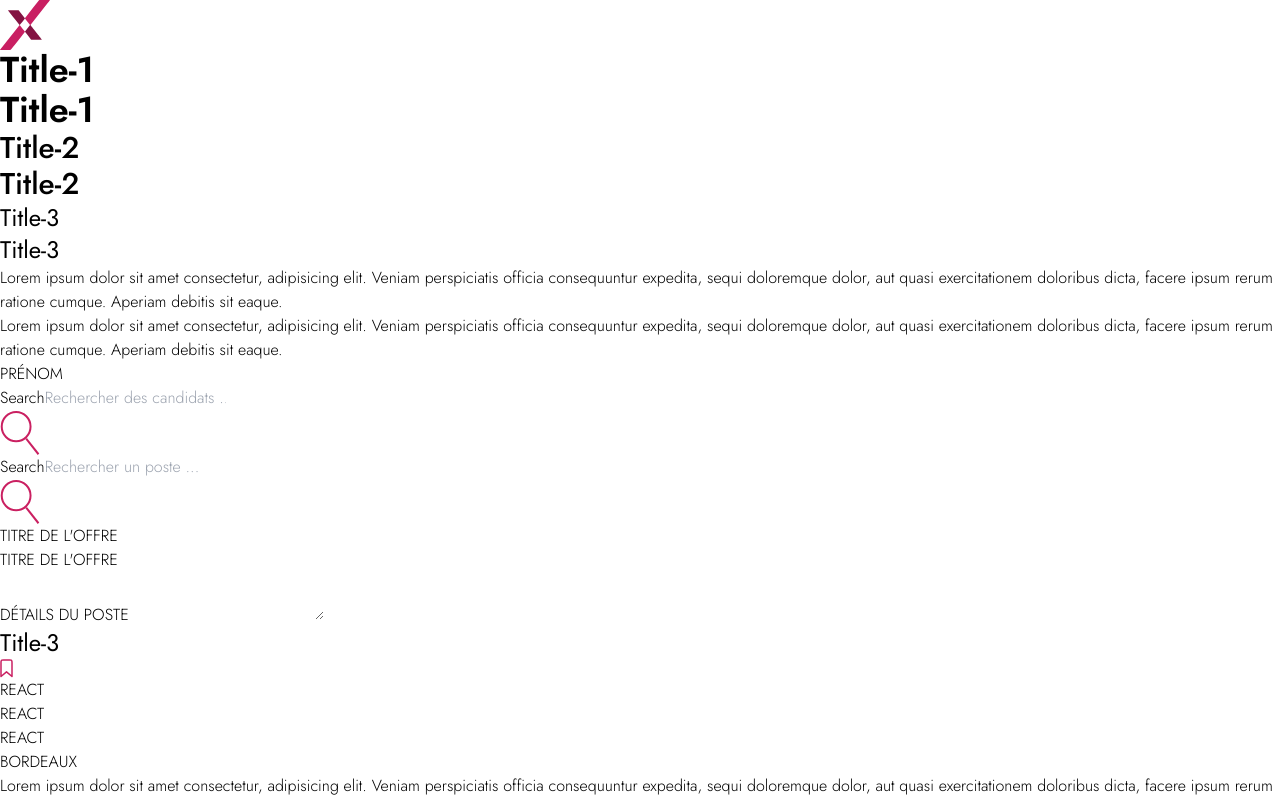
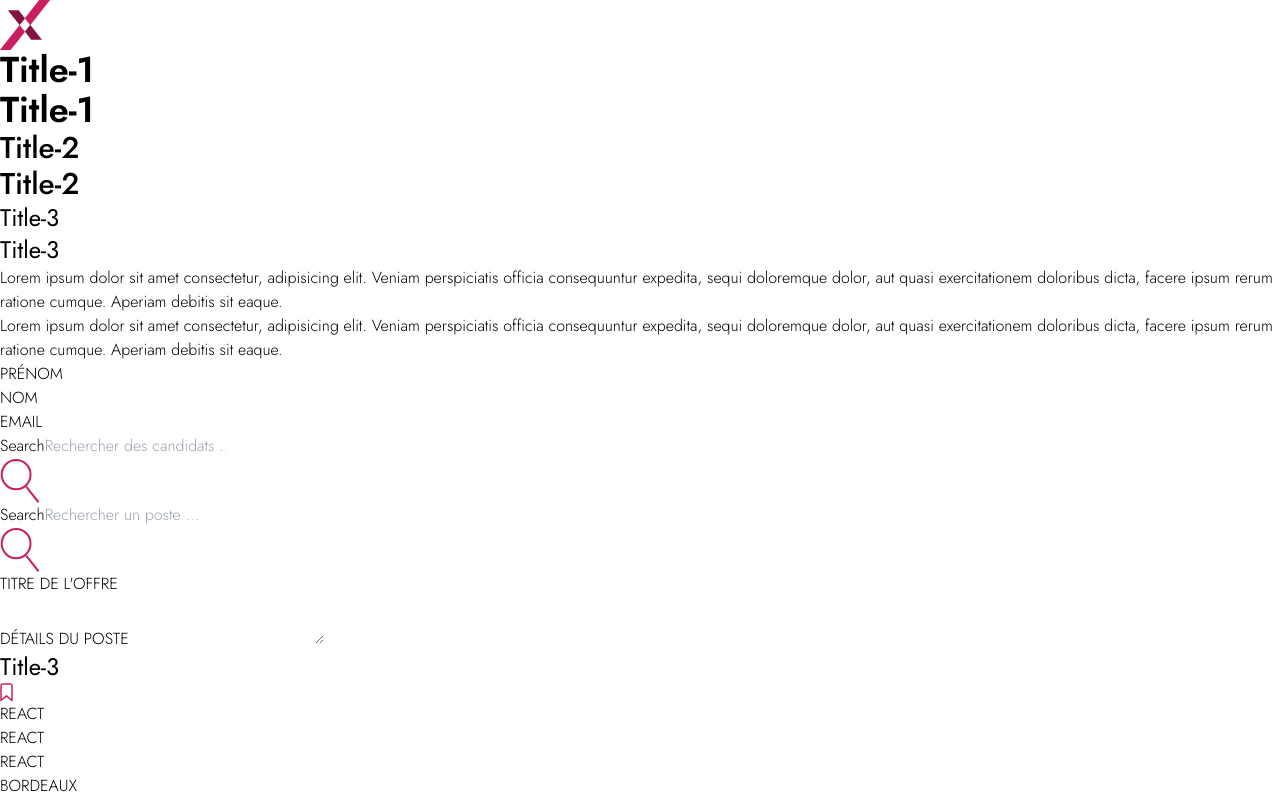
Before and after one commit to WildCodeSchool-2024-02/JS-bdx-0224-P3-Externatic, a React (Vite) app in the folder client/: page / in a window 1280 px wide. Shown: the top 800 px of the page. Built offline with nearby package versions, Linux system fonts and the light colour scheme.

Commit message:
add FormInputCandidat

```diff
--- a/client/src/components/atomic/Atomic.jsx
+++ b/client/src/components/atomic/Atomic.jsx
@@ -1,5 +1,6 @@
 import SearchInputCandidat from "./inputCandidat/searchInput/SearchInputCandidat";
 import SearchInputConsultant from "./inputConsultant/searchInput/SearchInputConsultant";
+import FormInputCandidat from "./inputCandidat/formCandidat/FormInputCandidat";
 import FormInputConsultant from "./inputConsultant/formConsultant/FormInputConsultant";
 import ButtonOffer from "./buttons/ButtonOffer";
 import Tag from "./tag/Tag";
@@ -63,20 +64,13 @@ export default function Atomic() {
         {/* END */}
 
         {/* INPUT */}
-        <hgroup className="border border-[var(--primary-color)] rounded-md shadow-lg shadow-slate-300 min-h-44 p-4 mb-4 flex flex-col gap-4 items-center">
-          <div className=" w-72 flex flex-col gap-4 max-sm:w-64">
-            <label
-              className="text-[var(--primary-color)] font-medium max-md:text-sm max-md:font-normal"
-              htmlFor="champ"
-            >
-              PRÉNOM
-            </label>
-            <input
-              className="  h-10 border-2 outline-[var(--primary-color)] rounded-s"
-              id="champ"
-              type="text"
-            />
-          </div>
+        <section className="border border-[var(--primary-color)] rounded-md shadow-lg shadow-slate-300 min-h-44 p-4 mb-4 flex flex-col gap-4 items-center">
+
+          <form>
+            <FormInputCandidat id="champPrenom" label="PRÉNOM" type="text" />
+            <FormInputCandidat id="champNom" label="NOM" type="text" />
+            <FormInputCandidat id="champEmail" label="EMAIL" type="email" />
+          </form>
           <form>
             <SearchInputConsultant
               id="searchCandidate"
@@ -90,32 +84,19 @@ export default function Atomic() {
               iconSrc="./src/assets/images/ICONSEARCH.svg"
             />
           </form>
-          <div className="w-[34rem] flex flex-col gap-4 max-sm:w-64 max-md:w-96">
-            <label
-              className="text-[var(--primary-color)] font-medium max-md:text-sm max-md:font-normal"
-              htmlFor="champ"
-            >
-              TITRE DE L'OFFRE
-            </label>
-            <input
-              className=" h-12 border-2 outline-[var(--primary-color)] rounded-s "
-              id="champ"
-              type="text"
-            />
-          </div>
-          <form>
+          <form >
             <FormInputConsultant
-              id="champ1"
+              id="champOffre"
               label="TITRE DE L'OFFRE"
               type="text"
             />
             <FormInputConsultant
-              id="champ2"
+              id="champPoste"
               label="DÉTAILS DU POSTE"
               type="textarea"
             />
           </form>
-        </hgroup>
+        </section>
         {/* END */}
 
         {/* CARD */}
@@ -126,7 +107,7 @@ export default function Atomic() {
         {/* END */}
 
         {/* CTA / SKILL / DISPONIBILITÉ */}
-        <hgroup className="border border-[var(--primary-color)] rounded-md shadow-lg shadow-slate-300 min-h-44 p-4 mb-4 flex flex-wrap gap-4 items-center">
+        <section className="border border-[var(--primary-color)] rounded-md shadow-lg shadow-slate-300 min-h-44 p-4 mb-4 flex flex-wrap gap-4 items-center">
           <ButtonOffer />
           <Tag tag="REACT " />
           <TagNotSelect tag="JAVA" />
@@ -167,7 +148,7 @@ export default function Atomic() {
           <BigCheckBox />
           <ButtonPostuler />
           <ButtonDelete />
-        </hgroup>
+        </section>
         {/* END */}
       </main>
       {/* LOGO SVG */}
--- /dev/null
+++ b/client/src/components/atomic/inputCandidat/formCandidat/FormInputCandidat.jsx
@@ -0,0 +1,22 @@
+import PropTypes from "prop-types";
+
+export default function FormInputCandidat({ id, label, type }) {
+  return (
+    <section className="w-72 flex flex-col mb-4 gap-4 max-sm:w-64">
+      <label className="text-[var(--primary-color)] font-medium max-md:text-sm max-md:font-normal" htmlFor={id}>
+        {label}
+      </label>
+      <input
+        className=" h-10 border-2 outline-[var(--primary-color)] rounded-s"
+        id={id}
+        type={type}
+      />
+    </section>
+  );
+}
+
+FormInputCandidat.propTypes = {
+  id: PropTypes.string.isRequired,
+  label: PropTypes.string.isRequired,
+  type: PropTypes.string.isRequired,
+};
--- a/client/src/components/atomic/inputConsultant/formConsultant/FormInputConsultant.jsx
+++ b/client/src/components/atomic/inputConsultant/formConsultant/FormInputConsultant.jsx
@@ -2,7 +2,7 @@ import PropTypes from "prop-types";
 
 export default function FormInputConsultant({ id, label, type }) {
   return (
-    <section className="w-[34rem] flex flex-col gap-4 max-sm:w-64 max-md:w-96">
+    <section className="w-[34rem] flex flex-col mb-4 gap-4 max-sm:w-64 max-md:w-96">
       <label
         className="text-[var(--primary-color)] font-medium max-md:text-sm max-md:font-normal"
         htmlFor={id}
```
